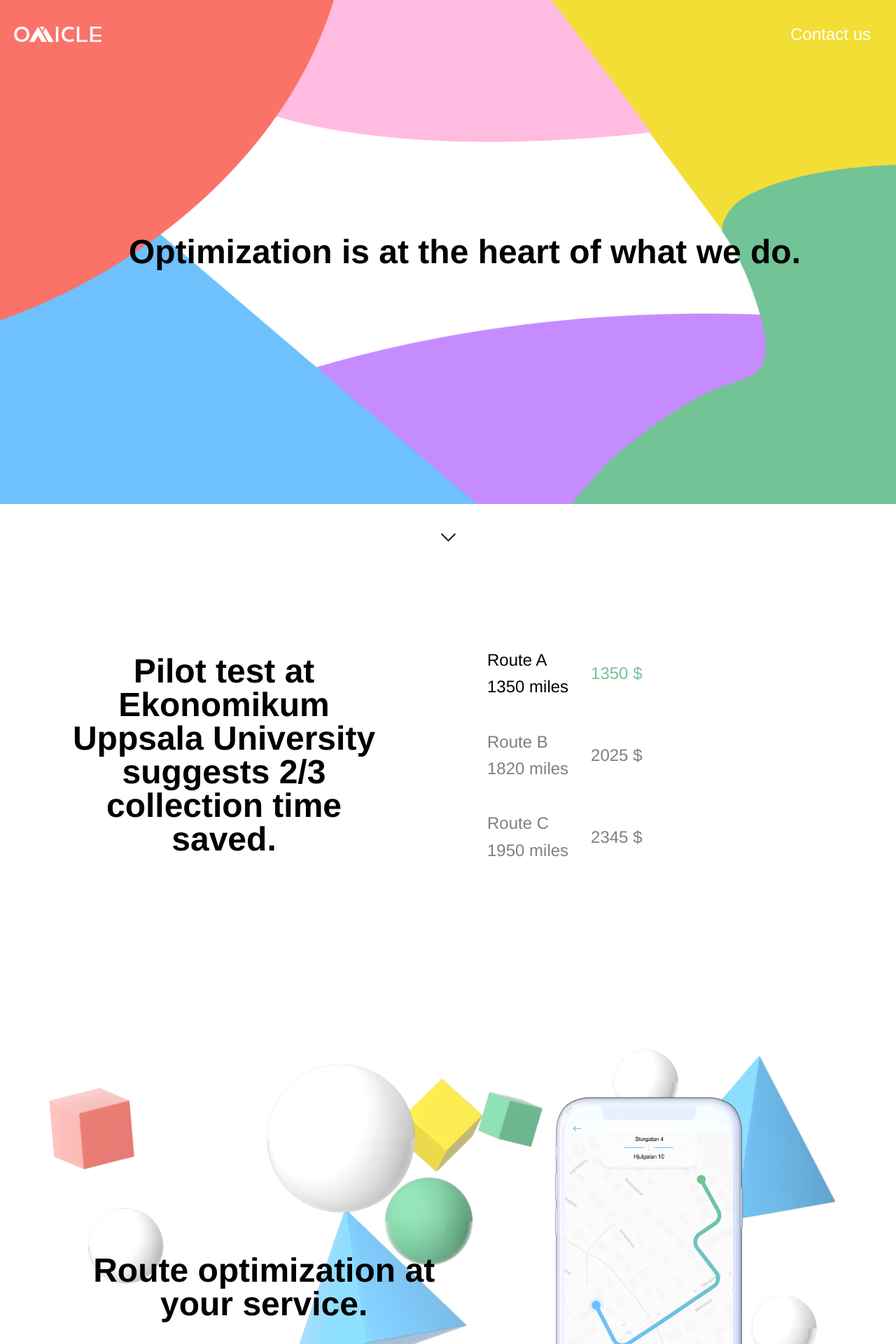
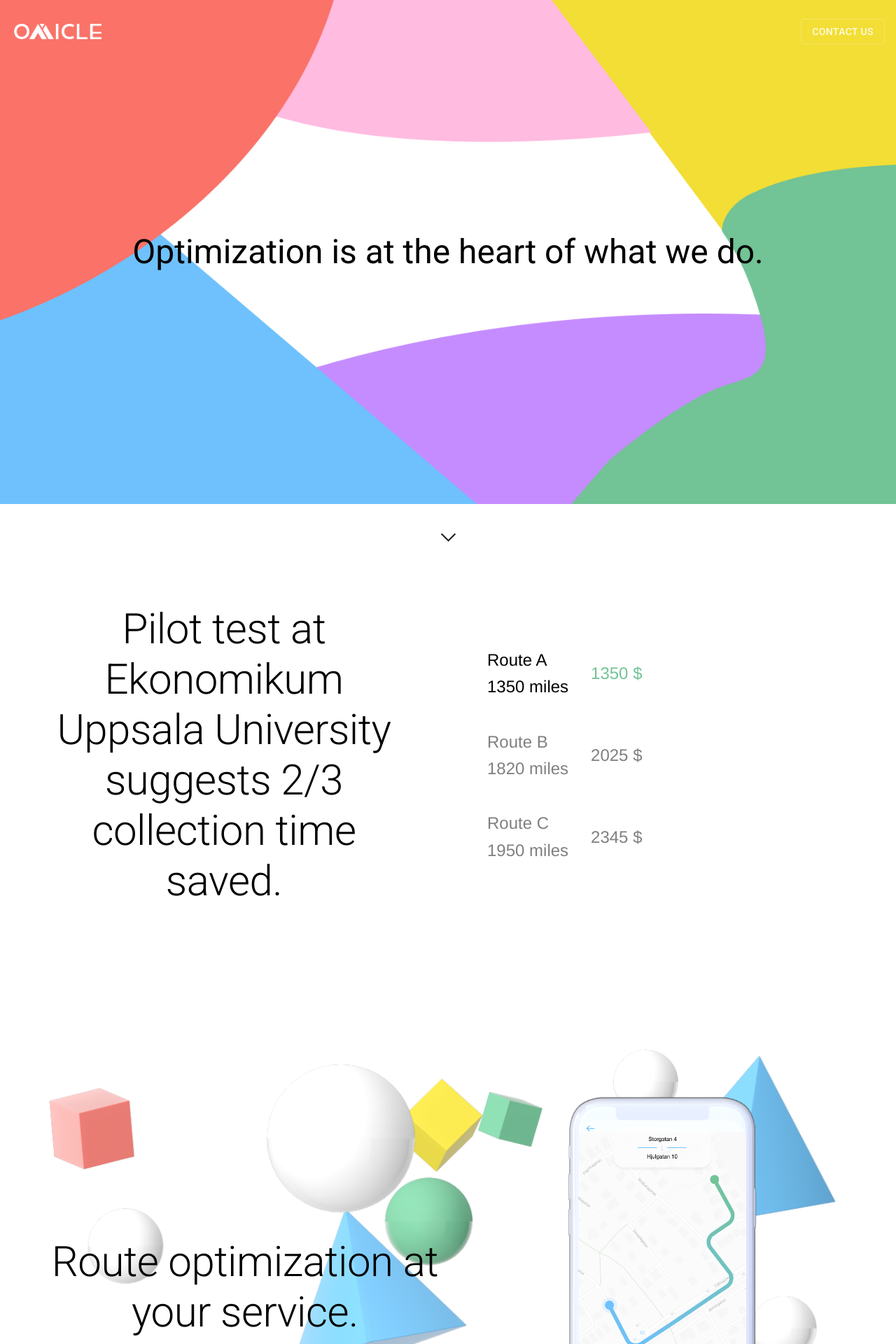
Before and after one commit to hyzor/Omicle, a React app: page / in a window 1280 px wide. Shown: the top 1920 px of the page at 70% size. Built offline with nearby package versions, Linux system fonts and the light colour scheme.

Commit message:
Upgraded packages to latest and added Material UI components.

```diff
--- a/public/index.html
+++ b/public/index.html
@@ -3,6 +3,7 @@
   <head>
     <meta charset="utf-8" />
     <link rel="shortcut icon" href="%PUBLIC_URL%/favicon.ico" />
+    <link rel="stylesheet" href="https://fonts.googleapis.com/css?family=Roboto:300,400,500,700&display=swap" />
     <meta
       name="viewport"
       content="width=device-width, initial-scale=1, shrink-to-fit=no"
--- a/src/components/footer.jsx
+++ b/src/components/footer.jsx
@@ -3,12 +3,11 @@ import PropTypes from 'prop-types';
 
 import '../styling/footer.css';
 
-// eslint-disable-next-line no-unused-vars
 const Footer = React.forwardRef((props, ref) => {
   const { className = '', style = {}, children } = props;
 
   return (
-    <div style={style} className={`standard-footer ${className}`}>
+    <div ref={ref} style={style} className={`standard-footer ${className}`}>
       {children}
     </div>
   );
--- a/src/landingpage.jsx
+++ b/src/landingpage.jsx
@@ -10,6 +10,11 @@ import CountUp from 'react-countup';
 
 import { ParallaxBanner } from 'react-scroll-parallax';
 import { SocialIcon } from 'react-social-icons';
+
+// Material UI
+import Button from '@material-ui/core/Button';
+import Box from '@material-ui/core/Box';
+import Typography from '@material-ui/core/Typography';
 
 import Section from './components/section';
 import Footer from './components/footer';
@@ -121,20 +126,17 @@ class landingPage extends Component {
             <label className="menu-icon" htmlFor="menu-btn">
               <span className="navicon" />
             </label>
-            <ul className="menu">
-              <li>
-                <p onClick={() => scrollToComponent(this.footerDiv)} aria-hidden="true">
-                  Contact us
-                </p>
-              </li>
-              {/* <li><p href='#about'>blog</p></li> */}
-            </ul>
+            <Box className="menu" marginRight="16px">
+              <Button variant="outlined" onClick={() => scrollToComponent(this.footerDiv)}>
+                Contact us
+              </Button>
+            </Box>
           </div>
         </header>
         <div className="page-content">
           <Section className="flex-parent camo" style={{ minHeight: '90vh' }}>
             <div className="headliner">
-              <h1 className="heading flex-parent">Optimization is at the heart of what we do.</h1>
+              <Typography variant="h3">Optimization is at the heart of what we do.</Typography>
             </div>
           </Section>
           <div className="arrow-container">
@@ -142,9 +144,9 @@ class landingPage extends Component {
           </div>
           <Section className="flex-parent cash-savings" style={{ minHeight: '70vh' }}>
             <div className="half-child center">
-              <h1 style={{ maxWidth: '75%' }} className="heading">
+              <Typography variant="h2" style={{ maxWidth: '75%' }}>
                 Pilot test at Ekonomikum Uppsala University suggests 2/3 collection time saved.
-              </h1>
+              </Typography>
             </div>
             <div className="half-child">
               <div className="numbers">
@@ -265,7 +267,9 @@ class landingPage extends Component {
             />
             <div className="mobile-container">
               <div className="half-child headliner">
-                <h1 className="heading flex-parent">Route optimization at your service.</h1>
+                <Typography variant="h2" style={{ marginLeft: '32px' }}>
+                  Route optimization at your service.
+                </Typography>
               </div>
               <div className="half-child flex-parent">
                 <img src={phoneDemo} alt="Demo of the app" className="phone-demo" />
@@ -273,9 +277,9 @@ class landingPage extends Component {
             </div>
           </Section>
           <Section className="flex-parent column features" style={{ justifyContent: 'flex-start' }}>
-            <h1 className="heading" style={{ padding: '1em' }}>
+            <Typography variant="h2" style={{ padding: '1em' }}>
               Omicle Advantages
-            </h1>
+            </Typography>
             <div className="grid-parent">
               <div className="grid-child feature ">
                 <div className="logo-container">
@@ -332,7 +336,7 @@ class landingPage extends Component {
               className="flex-parent column partners"
               style={{ justifyContent: 'flex-start' }}
             >
-              <h1 className="heading">Partnerships built on trust</h1>
+              <Typography variant="h2">Partnerships built on trust</Typography>
               <div className="grid-parent">
                 {partners.map((partner, i) => {
                   return (
@@ -351,7 +355,9 @@ class landingPage extends Component {
               <div className="section bg-static">
                 <div className="bg-move" style={{ backgroundImage: `url(${TRUCK})` }} />
               </div>
-              <h1 className="heading">Meet the team</h1>
+              <Typography variant="h2" style={{ marginBottom: '64px' }}>
+                Meet the team
+              </Typography>
               <div className="grid-parent">
                 {team.map((profile, i) => {
                   return (
--- a/src/styling/header.css
+++ b/src/styling/header.css
@@ -1,14 +1,13 @@
-
-.header.true{
+.header.true {
   background-color: rgba(255, 255, 255, 0);
   filter: invert(100%);
 }
 
-.header.false{
+.header.false {
   background-color: rgba(255, 255, 255, 0.9);
 }
 
-.content-box{
+.content-box {
   margin: 0em 5%;
 }
 
@@ -23,6 +22,7 @@ li > p {
 
 .header {
   position: fixed;
+  height: 90px;
   width: 100%;
   z-index: 3;
   display: flex;
@@ -62,14 +62,14 @@ li > p {
 .header .menu {
   clear: both;
   max-height: 0;
-  transition: max-height .2s ease-out;
+  transition: max-height 0.2s ease-out;
 }
 
 .header.true .menu {
   background-color: rgba(255, 255, 255, 0);
 }
 
-.header.false .menu{
+.header.false .menu {
   background-color: rgba(255, 255, 255, 0.9);
 }
 
@@ -89,7 +89,7 @@ li > p {
   display: block;
   height: 2px;
   position: relative;
-  transition: background .2s ease-out;
+  transition: background 0.2s ease-out;
   width: 18px;
 }
 
@@ -100,7 +100,7 @@ li > p {
   display: block;
   height: 100%;
   position: absolute;
-  transition: all .2s ease-out;
+  transition: all 0.2s ease-out;
   width: 100%;
 }
 
@@ -160,9 +160,9 @@ li > p {
 
 @media (max-width: 750px) {
   .header .menu {
-  position: absolute;
-  left: 0;
-  right: 0;
-  top: 3.5em;
+    position: absolute;
+    left: 0;
+    right: 0;
+    top: 3.5em;
   }
 }
```
Also changed, not shown: package.json (+22 -21 lines), 1 other file (tests, documents, lock files or other folders).
